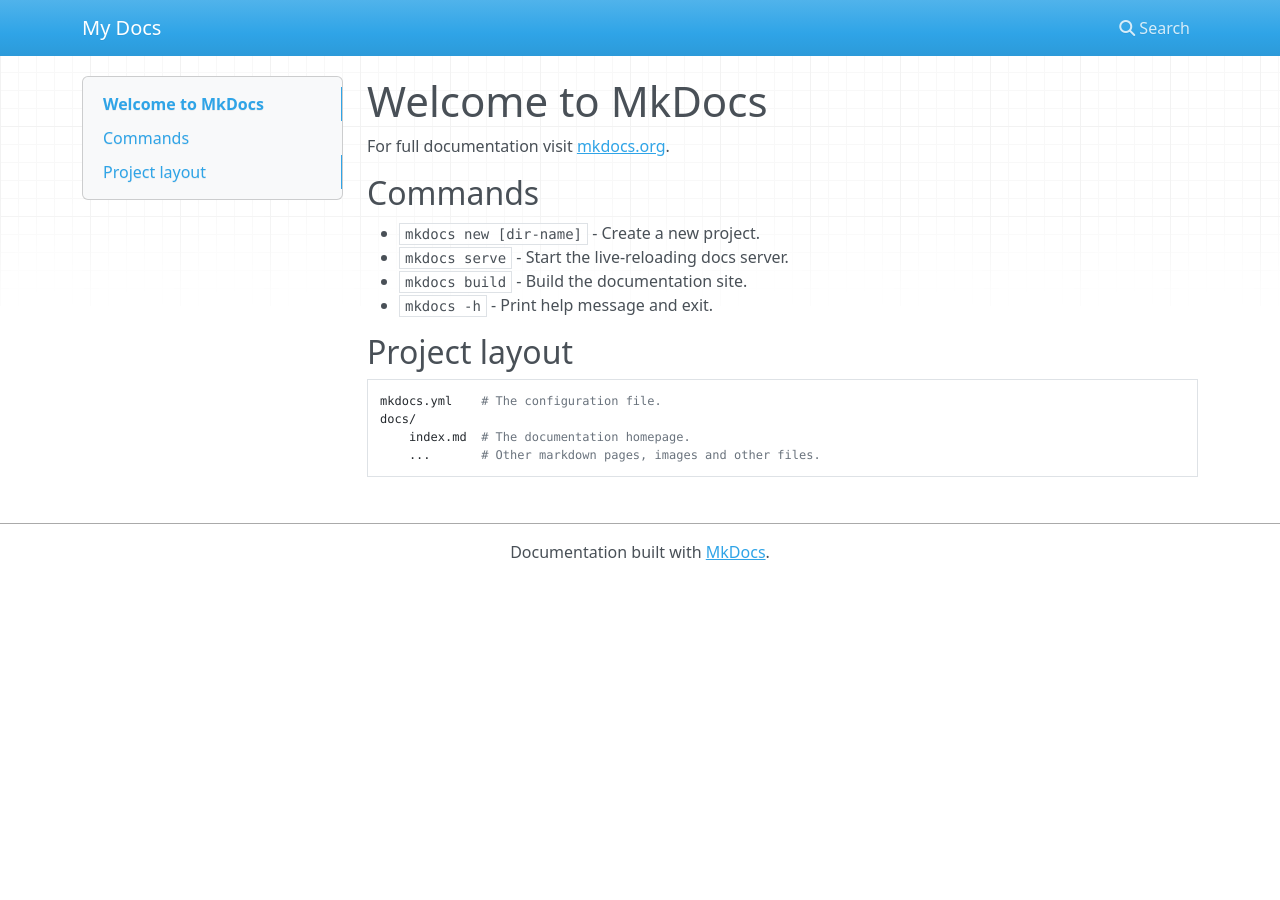
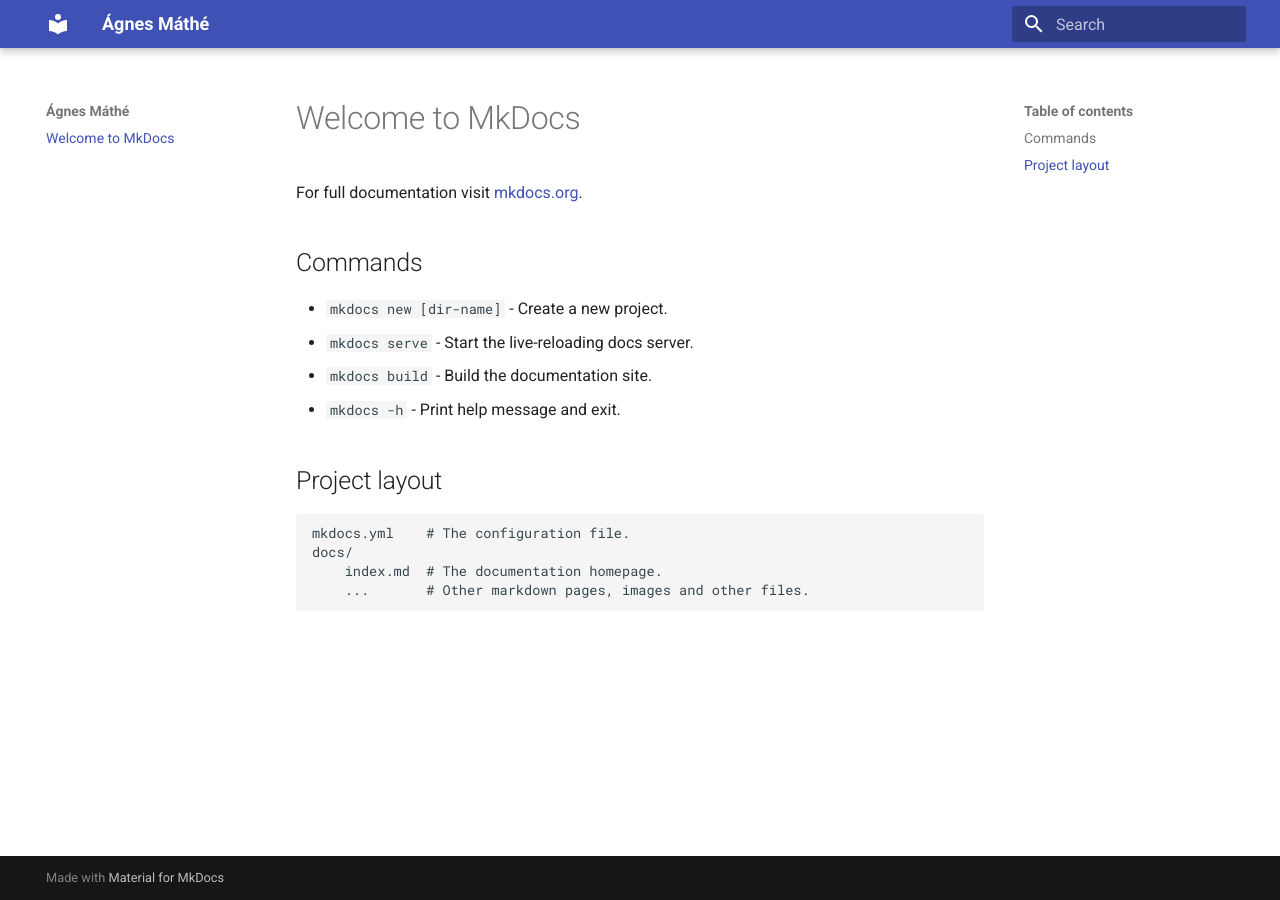
Before and after one commit to agnesmathe/agnesmathe.github.io, an MkDocs documentation site: the page built from docs/README.md, in a window 1280 px wide. Built offline with MkDocs 1.6.1 and Material for MkDocs 9.7.7, drawn with Linux system fonts in a browser that asks for light colours; nearby versions of some CDN libraries.

Commit message:
Update mkdocs.yml

```diff
--- a/mkdocs.yml
+++ b/mkdocs.yml
@@ -1 +1,4 @@
-site_name: My Docs
+site_name: Ágnes Máthé
+site_url: https://agnesmathe.com/
+theme:
+  name: material
```
